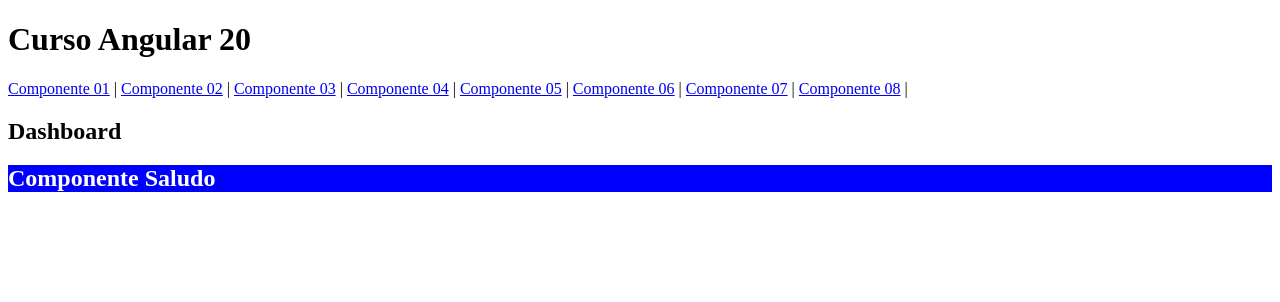
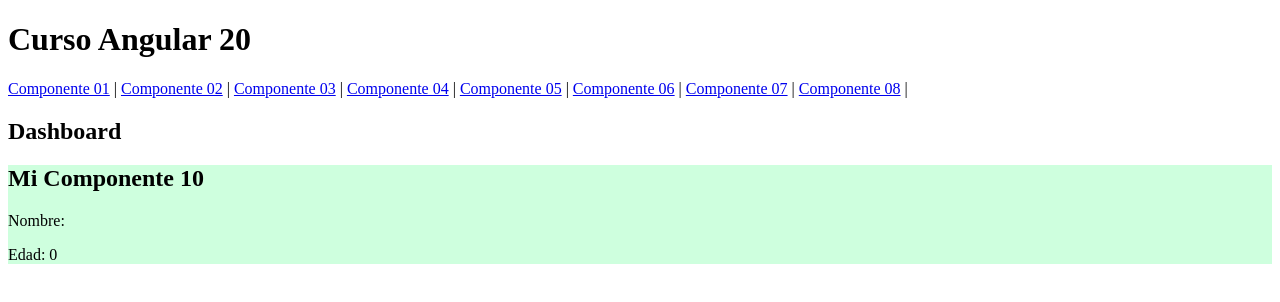
Before and after one commit to fhmontes123/cursoangular, an Angular app: page /dashboard/micomponente10 in a window 1280 px wide. Before the commit this address led to /dashboard/saludo. Shown: the top 302 px of the page. Built offline with nearby package versions, Linux system fonts and the light colour scheme.

Commit message:
15. Paso de Parametros - QueryParams

```diff
--- a/src/app/app.routes.ts
+++ b/src/app/app.routes.ts
@@ -10,6 +10,7 @@
 import { Dashboard } from './dashboard/dashboard';
 import { MiComponente08 } from './dashboard/mi-componente08/mi-componente08';
 import { MiComponente09 } from './dashboard/mi-componente09/mi-componente09';
+import { MiComponente10 } from './dashboard/mi-componente10/mi-componente10';
 
 export const routes: Routes = [
   {
@@ -26,6 +27,7 @@
       { path: 'micomponente07', component: MiComponente07 },
       { path: 'micomponente08', component: MiComponente08 },
       { path: 'micomponente09/:param_nombre/:param_edad', component: MiComponente09 },
+      { path: 'micomponente10', component: MiComponente10 },
       {
         path: '', // Ruta hija por defecto /dashboard
         redirectTo: 'saludo',
--- a/src/app/dashboard/mi-componente08/mi-componente08.html
+++ b/src/app/dashboard/mi-componente08/mi-componente08.html
@@ -5,4 +5,11 @@
   <a [routerLink]="['/dashboard/micomponente09', 'Juan', 10]">
     Ir a Componente 09 (Paso de parametros - PathaParams)
   </a>
+  <br />
+  <a
+    [routerLink]="['/dashboard/micomponente10']"
+    [queryParams]="{ param_nombre: 'Maria', param_edad: 15 }"
+  >
+    Ir a Componente 10 (Paso de parametros - QueryParams)
+  </a>
 </div>
--- /dev/null
+++ b/src/app/dashboard/mi-componente10/mi-componente10.html
@@ -0,0 +1,5 @@
+<div style="background: #ceffde">
+  <h2>Mi Componente 10</h2>
+  <p>Nombre: {{ nombre }}</p>
+  <p>Edad: {{ edad }}</p>
+</div>
--- /dev/null
+++ b/src/app/dashboard/mi-componente10/mi-componente10.ts
@@ -0,0 +1,28 @@
+import { Component, inject, OnInit } from '@angular/core';
+import { ActivatedRoute } from '@angular/router';
+import { Subscription } from 'rxjs';
+
+@Component({
+  selector: 'app-mi-componente10',
+  imports: [],
+  templateUrl: './mi-componente10.html',
+  styleUrl: './mi-componente10.css',
+})
+export class MiComponente10 implements OnInit {
+  public nombre: string = '';
+  public edad: number = 0;
+
+  private _activatedRoute = inject(ActivatedRoute);
+  private sub?: Subscription;
+
+  ngOnInit(): void {
+    this.sub = this._activatedRoute.queryParamMap.subscribe((params) => {
+      this.nombre = params.get('param_nombre') ?? '';
+      this.edad = Number(params.get('param_edad'));
+    });
+  }
+
+  ngOnDestroy(): void {
+    this.sub?.unsubscribe();
+  }
+}
```
Also changed, not shown: src/app/dashboard/mi-componente10/mi-componente10.css (added).
